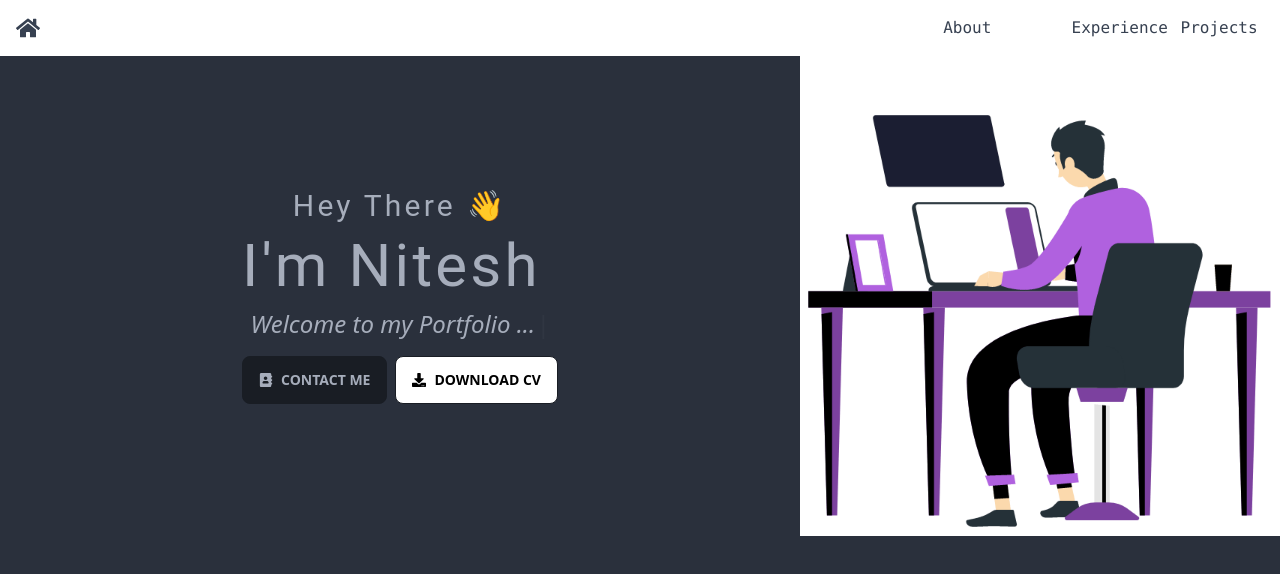
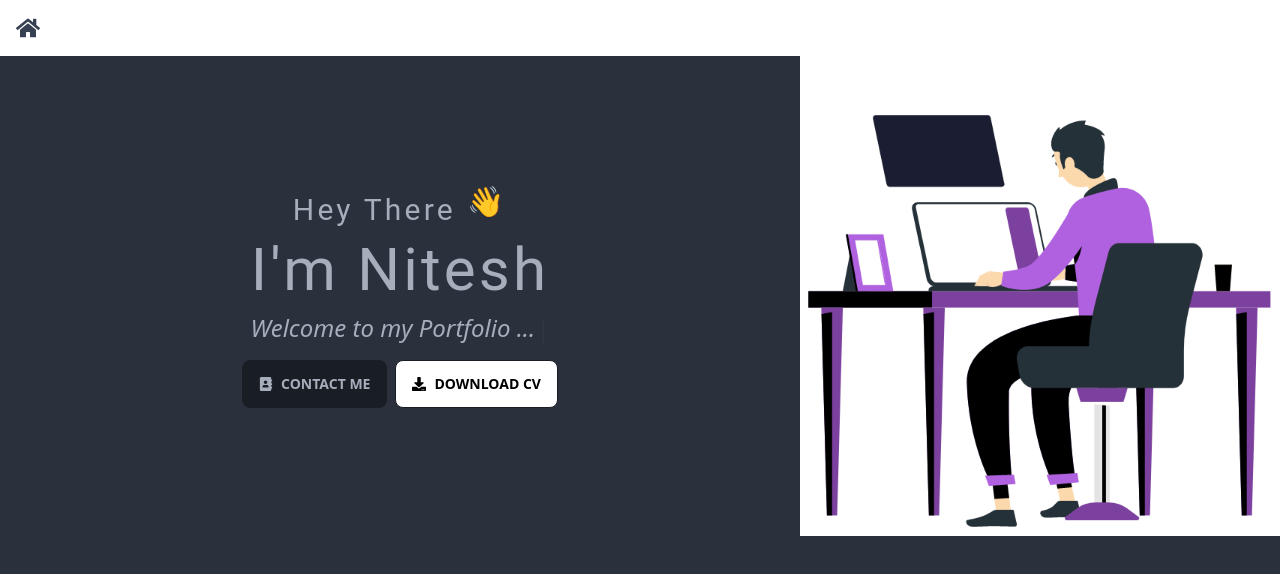
Before and after one commit to Niteshkumar152/Upgraded_Portfolio, a React (Create React App) app: page / in a window 1280 px wide. Shown: the top 574 px of the page. Built offline with nearby package versions, Linux system fonts and the light colour scheme.

Commit message:
Nav bar slide down added and link added for resume

```diff
--- a/src/components/layout/Navbar.jsx
+++ b/src/components/layout/Navbar.jsx
@@ -6,7 +6,7 @@
 
   return (
     <nav
-      className="
+      className={`
           font-mono
           flex flex-wrap
           items-center
@@ -17,7 +17,8 @@
           px-4
           text-lg text-gray-700
           bg-white
-        "
+          ${menuActive ? "slideDown" : ""}
+        `}
     >
       <div className="fade-in">
         <Link to="/" className="cursor-pointer">
@@ -26,7 +27,7 @@
       </div>
 
       <FaAlignJustify
-        className="h-6 w-6 cursor-pointer md:hidden block"
+        className="h-6 w-6 cursor-pointer md:hidden block hover:text-purple-400"
         onClick={() => setMenuState(!menuActive)}
       />
 
--- a/src/index.css
+++ b/src/index.css
@@ -8,7 +8,9 @@
   border-radius: 0.5rem;
   opacity: 0.45;
 }
-
+*{
+  overflow: hidden;
+}
 .slide-left-1 {
   animation: 1s slide-left-1;
 }
@@ -138,3 +140,58 @@
   -moz-box-shadow: 0px 1px 2px rgba(0,0,0,0.3),inset 0px 3px 8px rgba(0,0,0,0.3);
   box-shadow: 0px 1px 2px rgba(0, 0, 0, 0.3),inset 0px 3px 8px rgba(0, 0, 0, 0.3);
 }
+
+.slideDown{
+	animation-name: slideDown;
+	-webkit-animation-name: slideDown;
+
+	animation-duration: 1s;
+	-webkit-animation-duration: 1s;
+
+	animation-timing-function: ease;
+	-webkit-animation-timing-function: ease;
+
+	visibility: visible !important;
+}
+
+@keyframes slideDown {
+	0% {
+		transform: translateY(-100%);
+	}
+	50%{
+		transform: translateY(8%);
+	}
+	65%{
+		transform: translateY(-4%);
+	}
+	80%{
+		transform: translateY(4%);
+	}
+	95%{
+		transform: translateY(-2%);
+	}
+	100% {
+		transform: translateY(0%);
+	}
+}
+
+@-webkit-keyframes slideDown {
+	0% {
+		-webkit-transform: translateY(-100%);
+	}
+	50%{
+		-webkit-transform: translateY(8%);
+	}
+	65%{
+		-webkit-transform: translateY(-4%);
+	}
+	80%{
+		-webkit-transform: translateY(4%);
+	}
+	95%{
+		-webkit-transform: translateY(-2%);
+	}
+	100% {
+		-webkit-transform: translateY(0%);
+	}
+}
--- a/src/pages/Home.jsx
+++ b/src/pages/Home.jsx
@@ -15,7 +15,9 @@
           <h2 className="text-center text-xl md:text-3xl cursor-default">
             Hey There <span className="wave">👋</span>
           </h2>
-          <h1 className="text-5xl md:text-6xl cursor-default">I'm Nitesh</h1>
+          <h1 className="text-center text-5xl md:text-6xl cursor-default">
+            I'm Nitesh
+          </h1>
 
           <div className="text-center text-xl md:text-2xl cursor-default font-sans italic">
             <Typewriter
@@ -27,7 +29,7 @@
             />
           </div>
         </div>
-        <div className="px-2 py-2 md:mx-0">
+        <div className="px-2 py-2 md:mx-0 flex">
           <button
             to="/contact"
             className="btn text-xs md:text-sm hover:bg-purple-400"
@@ -39,7 +41,9 @@
             className="btn text-xs text-black hover:text-white ml-2 md:text-sm bg-white hover:bg-purple-400"
           >
             <FaDownload className="mr-2" />
-            download cv
+            <a href="https://drive.google.com/file/d/1cJXkfB6IXMLtIwtR4xioM4KftnsoXCla/view?usp=sharing">
+              download cv
+            </a>
           </button>
         </div>
         {/*<div>
```
